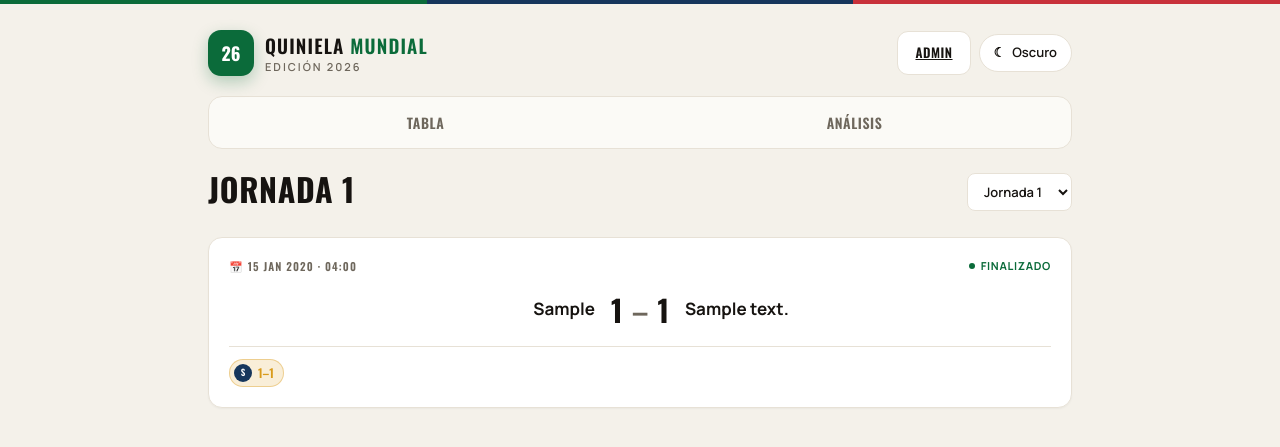
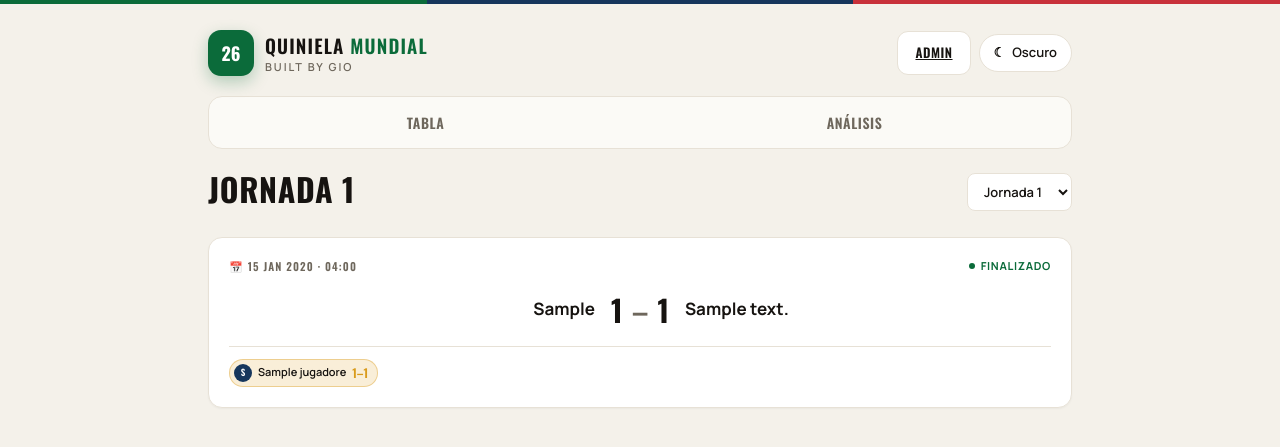
Before and after one commit to SupremoGio/quiniela_Sgio, a Flask app: page /jornada/1 in a window 1280 px wide. Shown: the top 447 px of the page. Run offline with Flask 3, Linux system fonts and the light colour scheme; tables that the repository leaves empty hold one stand-in row (values such as "Sample post").

Commit message:
UI: nombre completo en pred-chips + sello 'built by Gio' en header
Co-Authored-By: Claude Sonnet 4.6 <noreply@anthropic.com>

```diff
--- a/templates/base.html
+++ b/templates/base.html
@@ -35,7 +35,7 @@
         <div class="q-logo">26</div>
         <div>
           <div class="q-brand__name">Quiniela <span>Mundial</span></div>
-          <div class="q-brand__edition">Edición 2026</div>
+          <div class="q-brand__edition">built by Gio</div>
         </div>
       </a>
 
--- a/templates/jornada.html
+++ b/templates/jornada.html
@@ -103,11 +103,13 @@
         {% endif %}
         <span class="pred-chip {{ chip_class }}">
           <span class="avatar" style="background:{{ avatar_color(jugador) }};width:18px;height:18px;font-size:9px;">{{ inicial(jugador) }}</span>
+          <span style="font-size:11px;font-family:var(--font-body);font-weight:600;">{{ jugador.nombre }}</span>
           <b>{{ pred.pred_local }}–{{ pred.pred_visitante }}</b>
         </span>
       {% else %}
         <span class="pred-chip" style="opacity:.4;">
           <span class="avatar" style="background:{{ avatar_color(jugador) }};width:18px;height:18px;font-size:9px;">{{ inicial(jugador) }}</span>
+          <span style="font-size:11px;font-family:var(--font-body);font-weight:600;">{{ jugador.nombre }}</span>
           <b>—</b>
         </span>
       {% endif %}
```
